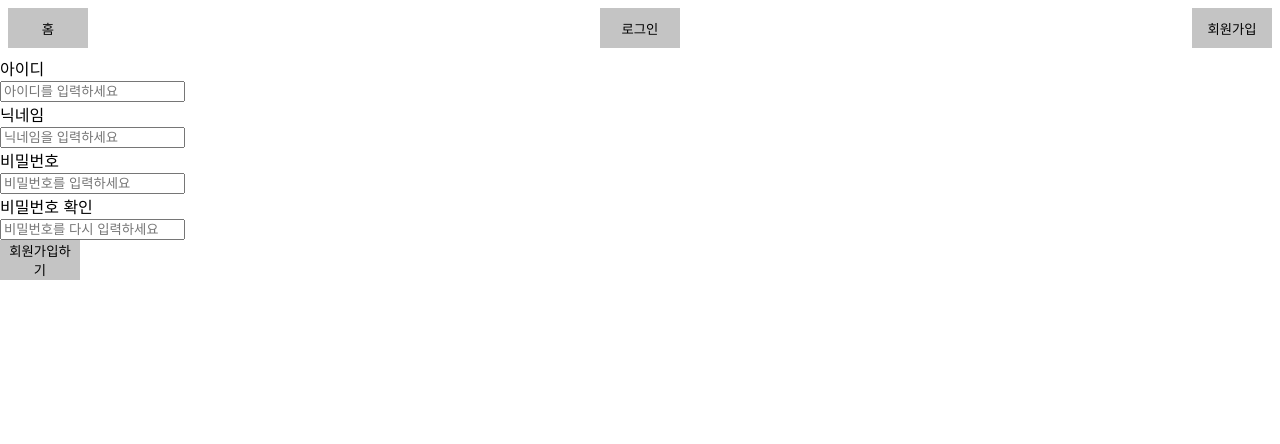
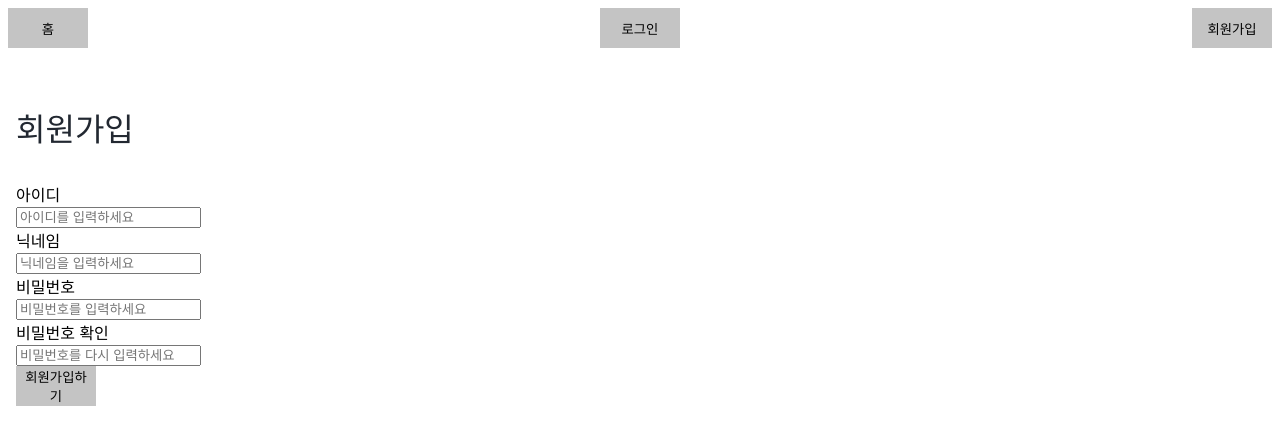
Before and after one commit to ganeodolu/sparta-react-advanced, a React (Create React App) app in the folder image-community/: page /signup in a window 1280 px wide. Shown: the top 444 px of the page. Built offline with nearby package versions, Linux system fonts and the light colour scheme.

Commit message:
feat: 로그인, 회원가입 화면 타이틀 추가

```diff
--- a/image-community/src/pages/Login.js
+++ b/image-community/src/pages/Login.js
@@ -1,16 +1,17 @@
-import React from 'react'
-import { Input, Button } from '../elements'
+import React from "react";
+import { Input, Button, Text } from "../elements";
 
 const Login = (props) => {
-  return (
-		<div>
+	return (
+		<div style={{ padding: "16px" }}>
+			<Text size="32px">로그인</Text>
 			<Input placeholderText="아이디를">아이디</Input>
 			<div />
-      <Input placeholderText="비밀번호를">비밀번호</Input>
-      <div />
-      <Button>로그인하기</Button>
+			<Input placeholderText="비밀번호를">비밀번호</Input>
+			<div />
+			<Button>로그인하기</Button>
 		</div>
 	);
-}
+};
 
-export default Login
+export default Login;
--- a/image-community/src/pages/Signup.js
+++ b/image-community/src/pages/Signup.js
@@ -1,9 +1,11 @@
 import React from 'react'
-import { Input, Button } from "../elements";
+import { Input, Button, Text } from "../elements";
 
 const Signup = (props) => {
+
   return (
-		<div>
+		<div style={{ padding: "16px" }}>
+			<Text size="32px">회원가입</Text>
 			<Input placeholderText="아이디를">아이디</Input>
 			<div />
 			<Input placeholderText="닉네임을">닉네임</Input>
--- a/image-community/src/shared/Header.js
+++ b/image-community/src/shared/Header.js
@@ -3,6 +3,8 @@ import { Grid, Button } from '../elements';
 
 const Header = () => {
 
+
+  // Button onClick 실행함수를 Header에 직접 넣는 방법은??
   return (
 		<Grid is_flex padding="8px">
 			<Button address="">홈</Button>
```
